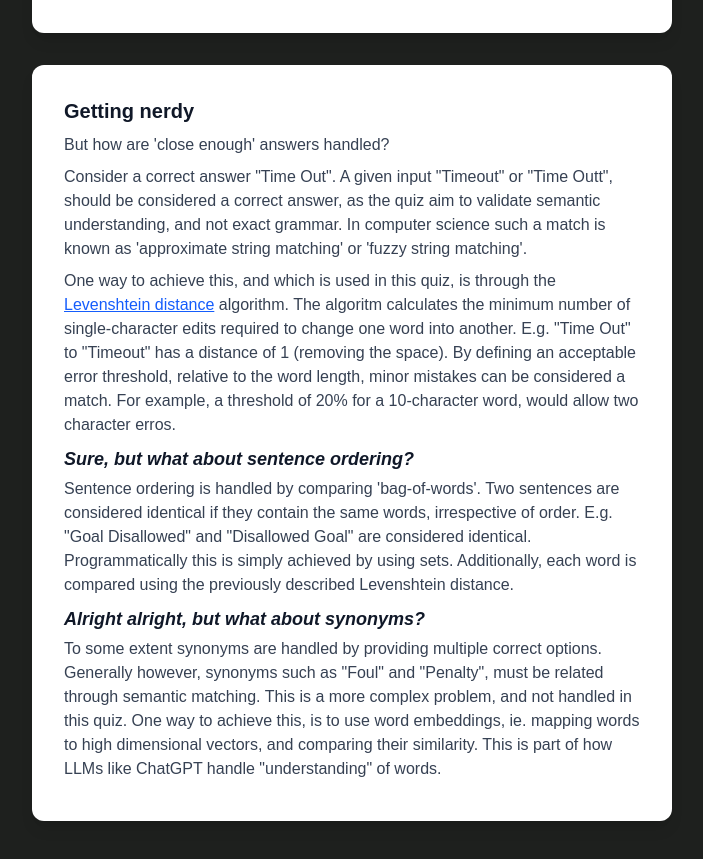
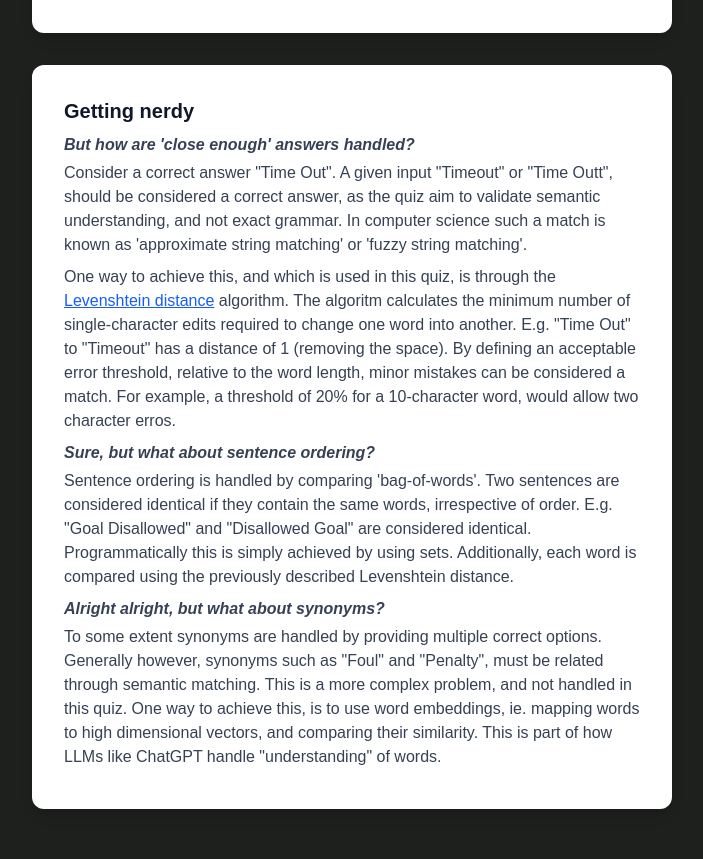
Before and after one commit to TokeF/tokef.github.io, a Next.js app: page /polo-quiz in a window 1280 px wide. Shown: the part 1340-2199 px from the top of the page, without its empty margins (288-991 px from the left). Built offline with nearby package versions, Linux system fonts and the light colour scheme.

Commit message:
fix h3 sub header formatting

```diff
--- a/src/app/polo-quiz/page.tsx
+++ b/src/app/polo-quiz/page.tsx
@@ -307,9 +307,9 @@
           <h2 className="text-xl font-bold mb-2 text-gray-900">
             Getting nerdy
           </h2>
-          <p className="text-gray-700 mb-2">
+          <h3 className="=text-lg font-bold mb-1 text-gray-700 italic">
             But how are &apos;close enough&apos; answers handled?
-          </p>
+          </h3>
           <p className=" text-gray-700 mb-2">
             Consider a correct answer &quot;Time Out&quot;. A given input
             &quot;Timeout&quot; or &quot;Time Outt&quot;, should be considered a
@@ -337,7 +337,7 @@
             match. For example, a threshold of 20% for a 10-character word,
             would allow two character erros.
           </p>
-          <h3 className="text-lg font-bold mb-1 text-gray-900 italic">
+          <h3 className="=text-lg font-bold mb-1 text-gray-700 italic">
             Sure, but what about sentence ordering?
           </h3>
           <p className=" text-gray-700 mb-2">
@@ -349,7 +349,7 @@
             Additionally, each word is compared using the previously described
             Levenshtein distance.
           </p>
-          <h3 className="text-lg font-bold mb-1 text-gray-900 italic">
+          <h3 className="=text-lg font-bold mb-1 text-gray-700 italic">
             Alright alright, but what about synonyms?
           </h3>
           <p className=" text-gray-700 mb-2">
```
